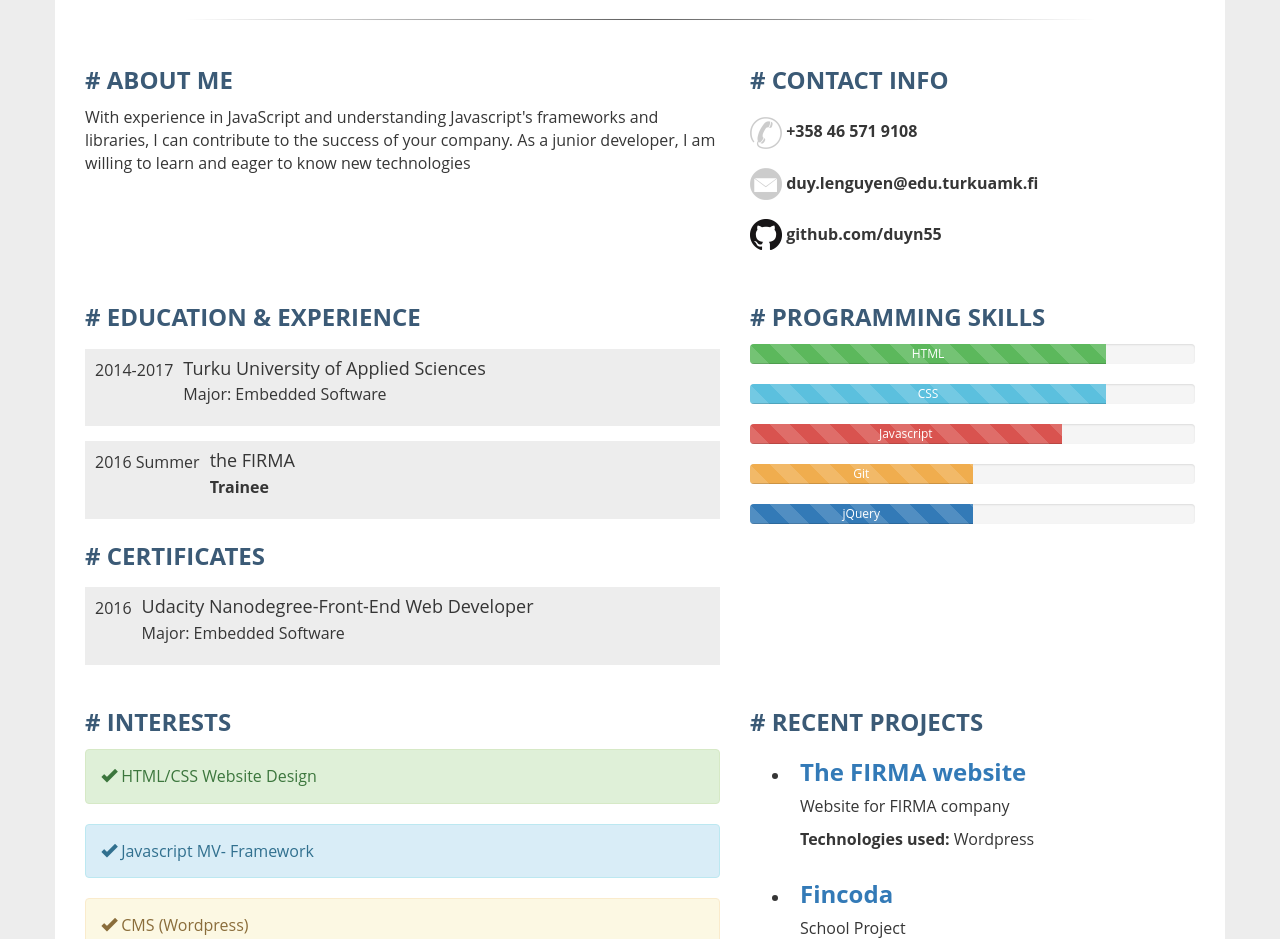
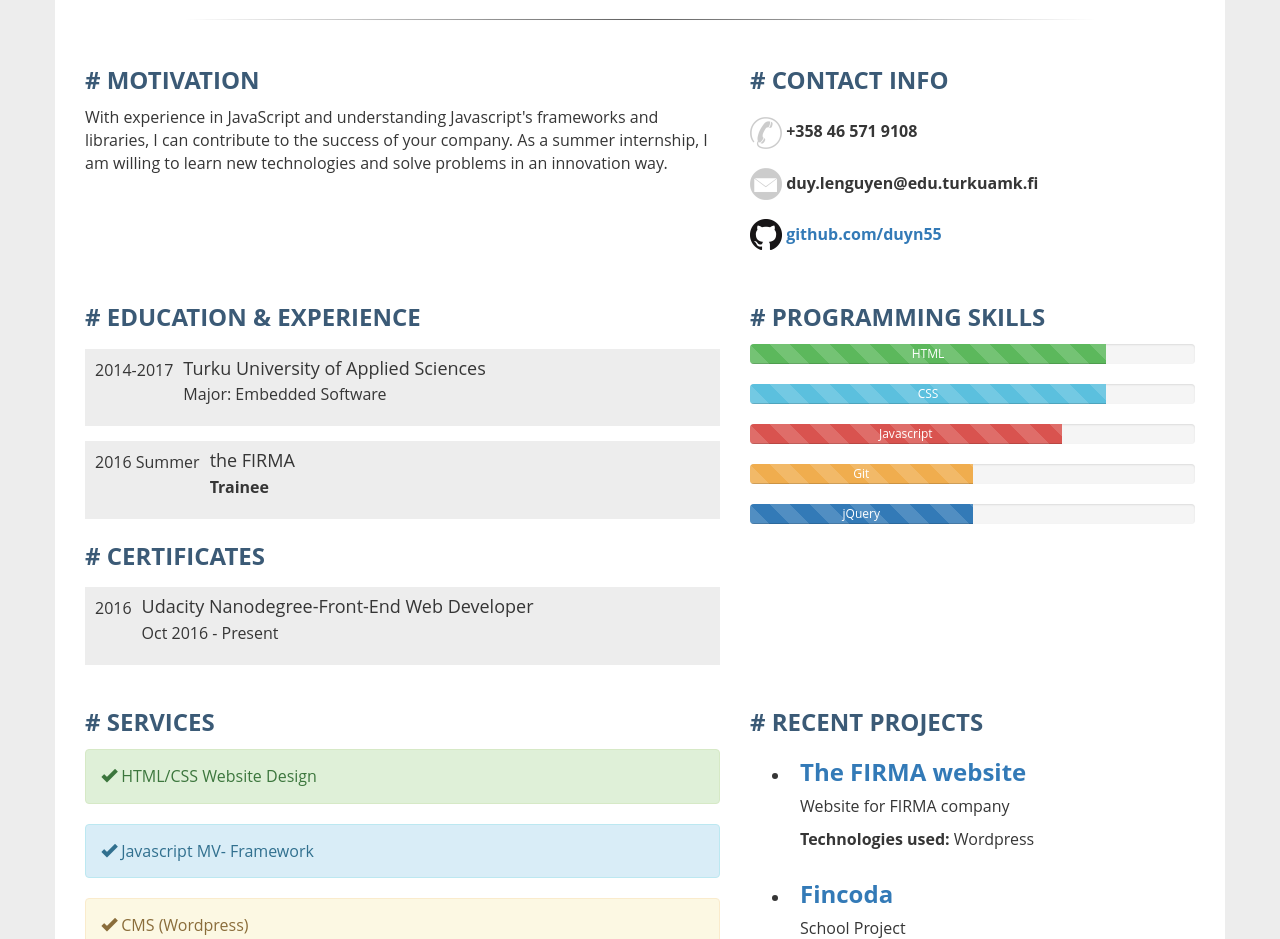
Before and after one commit to duyle95/Portfolio, a plain HTML site: page index.html in a window 1280 px wide. Shown: the part 410-1349 px from the top of the page. Drawn offline with nearby package versions, Linux system fonts and the light colour scheme; files whose address does not match are found by name.

Commit message:
Update index.html: Contact info

```diff
--- a/index.html
+++ b/index.html
@@ -20,17 +20,16 @@
         <img src="img/line.png" class="line">
         <div class="row">
           <div class="col-md-7">
-            <h2># About Me</h2>
+            <h2># Motivation</h2>
             <p>With experience in JavaScript and understanding Javascript's frameworks and libraries, I
-can contribute to the success of your company. As a junior developer, I am willing to learn and eager to
-know new technologies</p>
+can contribute to the success of your company. As a summer internship, I am willing to learn new technologies and solve problems in an innovation way.</p>
           </div>
           <div class="col-md-5">
             <h2># Contact Info</h2>
             <ul class="contact-list">
               <li><img src="img/phone.png"> +358 46 571 9108</li>
               <li><img src="img/email.png"> duy.lenguyen@edu.turkuamk.fi</li>
-              <li><img src="img/GitHub-Mark-32px.png"> github.com/duyn55</span></li>
+              <li><a href="https://github.com/duyn55" target="_blank"><img src="img/GitHub-Mark-32px.png"> github.com/duyn55</span></a></li>
             </ul>
           </div>
         </div>
@@ -66,7 +65,7 @@ know new technologies</p>
               </div>
               <div class="media-body">
                 <h4 class="media-heading">Udacity Nanodegree-Front-End Web Developer</h4>
-                <p>Major: Embedded Software</p>
+                <p>Oct 2016 - Present</p>
               </div>
             </div>
           </div>
@@ -107,7 +106,7 @@ know new technologies</p>
 
         <div class="row">
           <div class="col-md-7">
-            <h2># Interests</h2>
+            <h2># Services</h2>
               <div class="alert alert-success" role="alert"><i class="glyphicon glyphicon-ok"></i> HTML/CSS Website Design</div>
               <div class="alert alert-info" role="alert"><i class="glyphicon glyphicon-ok"></i> Javascript MV- Framework</div>
               <div class="alert alert-warning" role="alert"><i class="glyphicon glyphicon-ok"></i> CMS (Wordpress)</div>
@@ -117,12 +116,12 @@ know new technologies</p>
             <h2># Recent Projects</h2>
             <ul class="work-list">
               <li>
-                <h3><a href="thefirma.fi"><b>The FIRMA website</b></a></h3>
+                <h3><a href="http://thefirma.fi" target="_blank"><b>The FIRMA website</b></a></h3>
                 <p>Website for FIRMA company</p>
                 <p><b>Technologies used: </b> Wordpress</p>
               </li>
               <li>
-                <h3><a href="fincoda.dc.turkuamk.fi"><b>Fincoda</b></a></h3>
+                <h3><a href="http://fincoda.dc.turkuamk.fi" target="_blank"><b>Fincoda</b></a></h3>
                 <p>School Project</p>
                 <p><b>Technologies used: </b> PHP Laravel, jQuery</p>
               </li>
```
